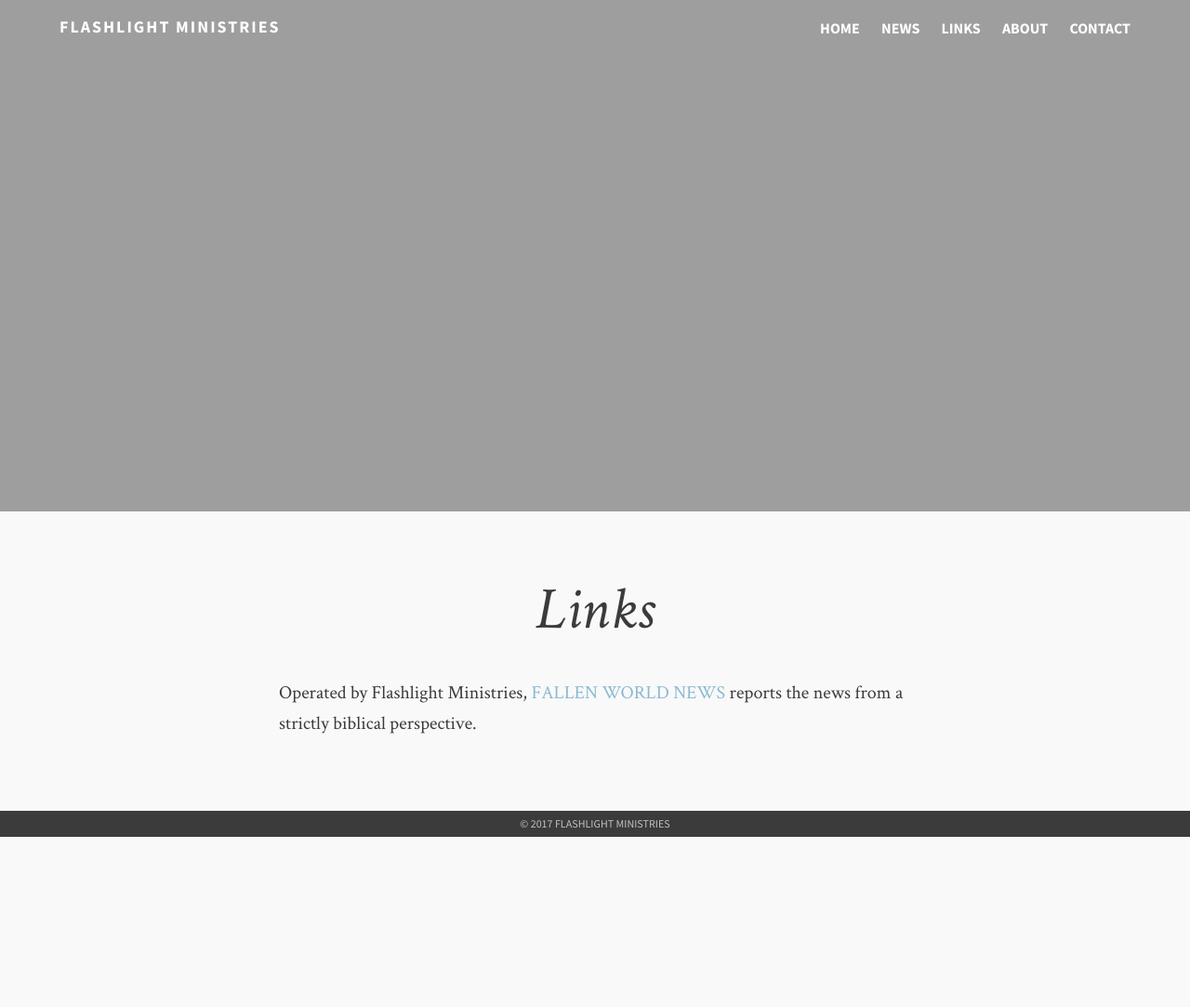
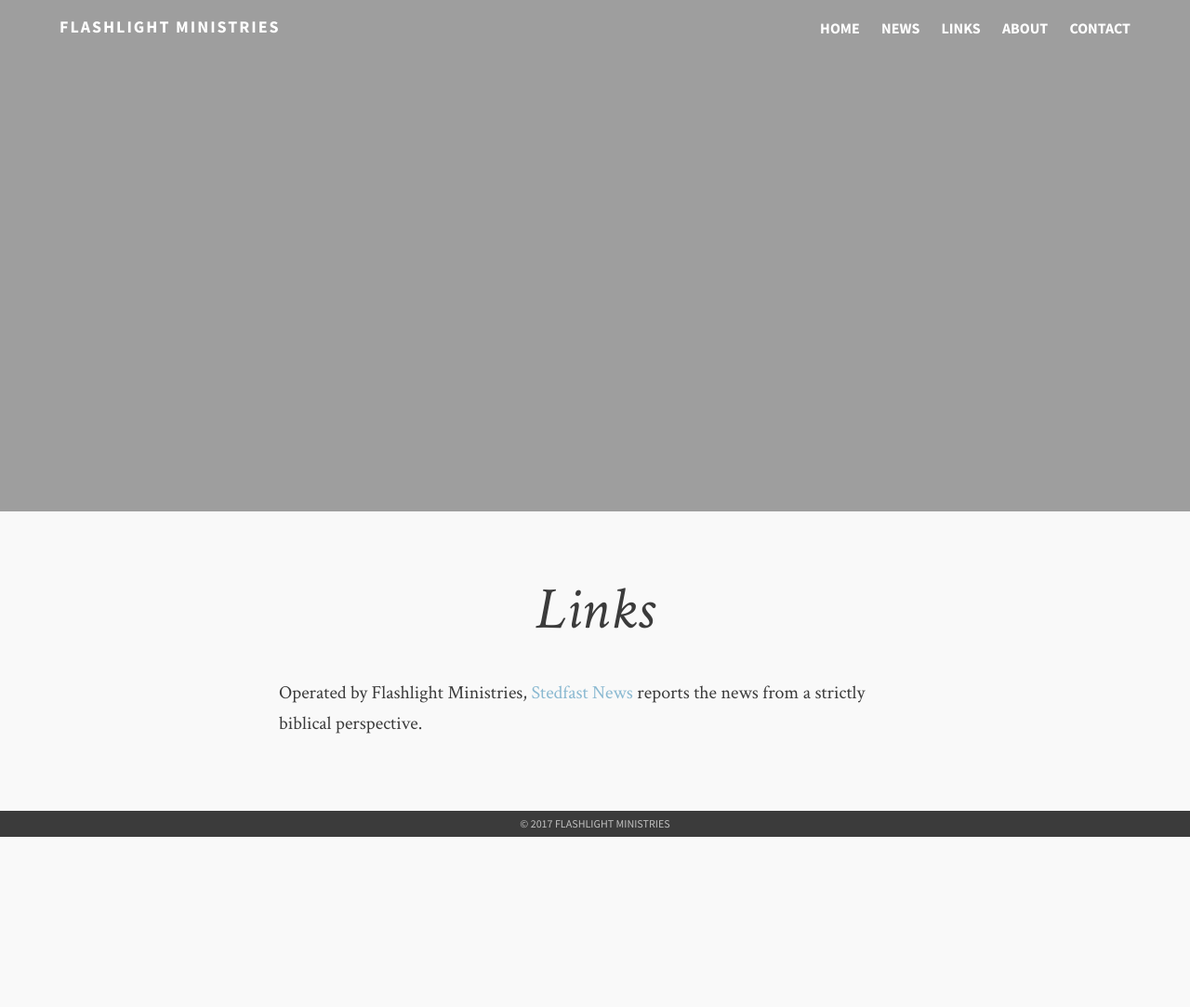
Before and after one commit to flashlightministries/unionbiblefellowship, a Jekyll site: the page built from links.md, in a window 1280 px wide. Shown: the whole page at 93% size. Built offline with Jekyll 4.4.1, drawn with Linux system fonts in a browser that asks for light colours.

Commit message:
Create links.md

```diff
--- a/links.md
+++ b/links.md
@@ -4,4 +4,4 @@ permalink: /links/index.html
 title: Links
 ---
 
-Operated by Flashlight Ministries, [FALLEN WORLD NEWS](http://fallenworldnews.com/) reports the news from a strictly biblical perspective.
+Operated by Flashlight Ministries, [Stedfast News](http://stedfastnews.com/) reports the news from a strictly biblical perspective.
```
